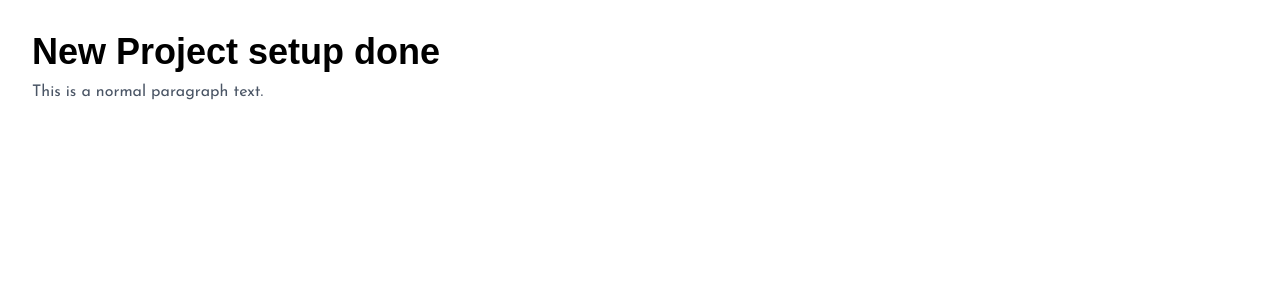
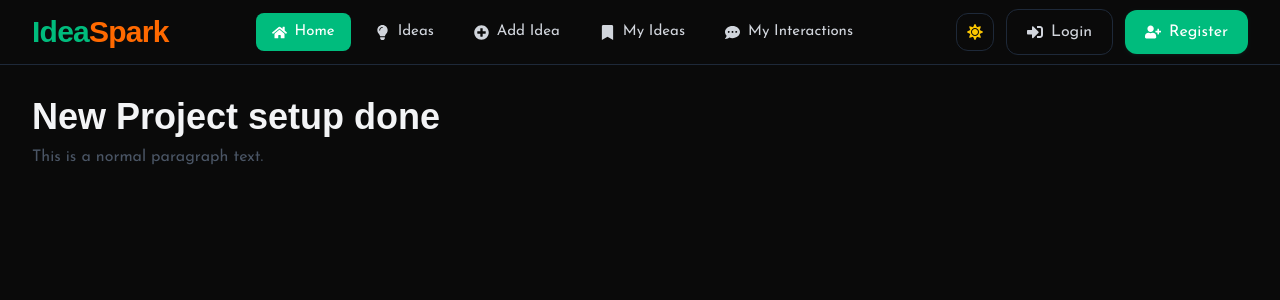
Before and after one commit to ziaulhoquepatwary/IdeaSpark, a Next.js app: page / in a window 1280 px wide. Shown: the top 300 px of the page. Built offline with nearby package versions, Linux system fonts and the light colour scheme; a web font is replaced by a local one.

Commit message:
Navbar section design done

```diff
--- a/src/app/(main)/layout.jsx
+++ b/src/app/(main)/layout.jsx
@@ -1,8 +1,10 @@
+import Navbar from "@/share/Navbar"
 
 
 function MainLayout({ children }) {
     return (
         <div className="flex flex-col min-h-full">
+            <Navbar />
             <main className="grow">
                 {children}
             </main>
--- a/src/app/globals.css
+++ b/src/app/globals.css
@@ -1,4 +1,6 @@
 @import "tailwindcss";
+
+@variant dark (&:where(.dark, .dark *));
 
 @theme inline {
   --font-sans: var(--font-josefin), sans-serif;
--- a/src/app/layout.js
+++ b/src/app/layout.js
@@ -23,7 +23,7 @@ export default function RootLayout({ children }) {
         <html lang="en"
             className={`${josefinSans.variable} ${patuaOne.variable} font-sans antialiased min-h-screen flex flex-col`}
         >
-            <body className="min-h-full">
+            <body className="min-h-full bg-white text-gray-900 dark:bg-[#0A0A0A] dark:text-gray-100 transition-colors duration-300">
                 {children}
             </body>
         </html>
--- /dev/null
+++ b/src/share/Navbar.jsx
@@ -0,0 +1,167 @@
+"use client";
+
+import React, { useState, useEffect } from "react";
+import Link from "next/link";
+import { usePathname } from "next/navigation";
+import { FaHome, FaLightbulb, FaPlusCircle, FaBookmark, FaCommentDots, FaMoon, FaSun, FaBars, FaTimes, FaSignInAlt, FaUserPlus, } from "react-icons/fa";
+
+const Navbar = () => {
+    const [isOpen, setIsOpen] = useState(false);
+    const [theme, setTheme] = useState("dark");
+    const [mounted, setMounted] = useState(false);
+
+    const pathname = usePathname();
+
+    useEffect(() => {
+        const savedTheme = localStorage.getItem("theme") || "dark";
+        setTheme(savedTheme);
+        if (savedTheme === "dark") {
+            document.documentElement.classList.add("dark");
+        } else {
+            document.documentElement.classList.remove("dark");
+        }
+        setMounted(true);
+    }, []);
+
+    const toggleTheme = () => {
+        const newTheme = theme === "dark" ? "light" : "dark";
+        setTheme(newTheme);
+        localStorage.setItem("theme", newTheme);
+        if (newTheme === "dark") {
+            document.documentElement.classList.add("dark");
+        } else {
+            document.documentElement.classList.remove("dark");
+        }
+    };
+
+    const ThemeIcon = mounted
+        ? theme === "dark" ? <FaSun className="text-yellow-400" /> : <FaMoon />
+        : <span className="w-4 h-4 block" />;
+
+    const MobileThemeIcon = mounted
+        ? theme === "dark" ? <FaSun className="text-yellow-500" /> : <FaMoon />
+        : <span className="w-4 h-4 block" />;
+
+    const getLinkClass = (path) => {
+        const baseClass = "flex items-center gap-2 px-4 py-2 rounded-lg font-medium transition-colors duration-200";
+        const activeClass = "bg-emerald-600 dark:bg-emerald-500 text-white";
+        const inactiveClass = "text-gray-700 dark:text-gray-300 hover:text-emerald-600 dark:hover:text-emerald-400";
+
+        return `${baseClass} ${pathname === path ? activeClass : inactiveClass}`;
+    };
+
+    const getMobileLinkClass = (path) => {
+        const baseClass = "flex items-center gap-3 p-3 rounded-lg font-medium transition-colors";
+        const activeClass = "bg-emerald-50 dark:bg-emerald-950/30 text-emerald-600 dark:text-emerald-400";
+        const inactiveClass = "hover:bg-gray-100 dark:hover:bg-gray-900 text-gray-700 dark:text-gray-300";
+
+        return `${baseClass} ${pathname === path ? activeClass : inactiveClass}`;
+    };
+
+    return (
+        <nav className="bg-white dark:bg-[#0A0A0A] text-gray-700 dark:text-gray-300 border-b border-gray-200 dark:border-gray-800 sticky top-0 z-50 transition-colors duration-300">
+            <div className="max-w-7xl mx-auto px-4 sm:px-6 lg:px-8">
+                <div className="flex items-center justify-between h-16">
+
+                    {/* Logo Section */}
+                    <div className="flex items-center gap-2">
+                        <Link href="/" className="text-2xl font-bold font-heading tracking-tight sm:text-2xl md:text-3xl">
+                            <span className="text-emerald-600 dark:text-emerald-500">Idea</span>
+                            <span className="text-orange-500">Spark</span>
+                        </Link>
+                    </div>
+
+                    {/* Desktop Navigation Links */}
+                    <div className="hidden lg:flex items-center space-x-1 lg:space-x-2 text-[15px]">
+                        <Link href="/" className={getLinkClass("/")}>
+                            <FaHome /> Home
+                        </Link>
+                        <Link href="/ideas" className={getLinkClass("/ideas")}>
+                            <FaLightbulb /> Ideas
+                        </Link>
+                        <Link href="/add-idea" className={getLinkClass("/add-idea")}>
+                            <FaPlusCircle /> Add Idea
+                        </Link>
+                        <Link href="/my-ideas" className={getLinkClass("/my-ideas")}>
+                            <FaBookmark /> My Ideas
+                        </Link>
+                        <Link href="/interactions" className={getLinkClass("/interactions")}>
+                            <FaCommentDots /> My Interactions
+                        </Link>
+                    </div>
+
+                    {/* Right Side Icons & Auth — Desktop */}
+                    <div className="hidden lg:flex items-center space-x-3">
+                        <button
+                            onClick={toggleTheme}
+                            aria-label="Toggle theme"
+                            className="p-2.5 border border-gray-200 dark:border-gray-800 rounded-xl hover:bg-gray-100 dark:hover:bg-gray-900 transition-all"
+                        >
+                            {ThemeIcon}
+                        </button>
+                        <Link href="/login" className="flex items-center gap-2 border border-gray-200 dark:border-gray-800 px-5 py-2.5 rounded-xl hover:bg-gray-100 dark:hover:bg-gray-900 transition-all font-medium text-gray-700 dark:text-gray-300">
+                            <FaSignInAlt /> Login
+                        </Link>
+
+                        {/* Register Button */}
+                        <Link href="/register" className="flex items-center gap-2 bg-emerald-600 hover:bg-emerald-700 dark:bg-emerald-500 dark:hover:bg-emerald-600 text-white px-5 py-2.5 rounded-xl transition-all font-medium shadow-sm shadow-emerald-600/10">
+                            <FaUserPlus /> Register
+                        </Link>
+                    </div>
+
+                    {/* Mobile Menu Toggle Button */}
+                    <div className="lg:hidden flex items-center gap-2">
+                        <button
+                            onClick={toggleTheme}
+                            aria-label="Toggle theme"
+                            className="p-2 border border-gray-200 dark:border-gray-800 rounded-lg"
+                        >
+                            {MobileThemeIcon}
+                        </button>
+                        <button
+                            onClick={() => setIsOpen((prev) => !prev)}
+                            aria-label="Toggle menu"
+                            className="p-2 text-2xl text-gray-600 dark:text-gray-300"
+                        >
+                            {isOpen ? <FaTimes /> : <FaBars />}
+                        </button>
+                    </div>
+                </div>
+            </div>
+
+            {/* Mobile Dropdown Menu */}
+            {isOpen && (
+                <div className="lg:hidden bg-white dark:bg-[#0A0A0A] border-b border-gray-200 dark:border-gray-800 px-4 pt-2 pb-6 flex flex-col space-y-3">
+                    <Link href="/" onClick={() => setIsOpen(false)} className={getMobileLinkClass("/")}>
+                        <FaHome /> Home
+                    </Link>
+                    <Link href="/ideas" onClick={() => setIsOpen(false)} className={getMobileLinkClass("/ideas")}>
+                        <FaLightbulb /> Ideas
+                    </Link>
+                    <Link href="/add-idea" onClick={() => setIsOpen(false)} className={getMobileLinkClass("/add-idea")}>
+                        <FaPlusCircle /> Add Idea
+                    </Link>
+                    <Link href="/my-ideas" onClick={() => setIsOpen(false)} className={getMobileLinkClass("/my-ideas")}>
+                        <FaBookmark /> My Ideas
+                    </Link>
+                    <Link href="/interactions" onClick={() => setIsOpen(false)} className={getMobileLinkClass("/interactions")}>
+                        <FaCommentDots /> My Interactions
+                    </Link>
+
+                    <div className="pt-2 flex flex-col space-y-2">
+                        <Link href="/login" onClick={() => setIsOpen(false)} className="flex items-center justify-center gap-2 border border-gray-200 dark:border-gray-800 w-full py-3 rounded-xl font-medium text-gray-700 dark:text-gray-300">
+                            <FaSignInAlt /> Login
+                        </Link>
+
+                        {/* Mobile Register Button */}
+                        <Link href="/register" onClick={() => setIsOpen(false)} className="flex items-center justify-center gap-2 bg-emerald-600 text-white w-full py-3 rounded-xl font-medium shadow-sm">
+                            <FaUserPlus /> Register
+                        </Link>
+                    </div>
+                </div>
+            )}
+        </nav>
+    );
+};
+
+export default Navbar;
```
